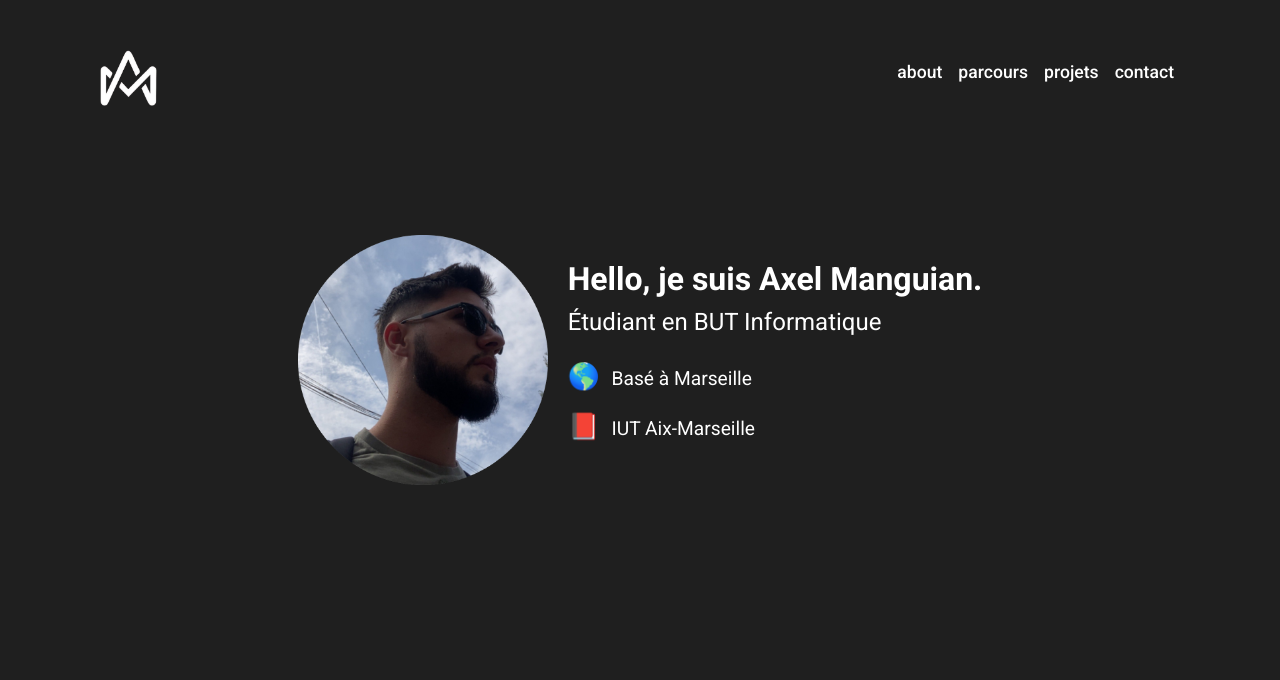
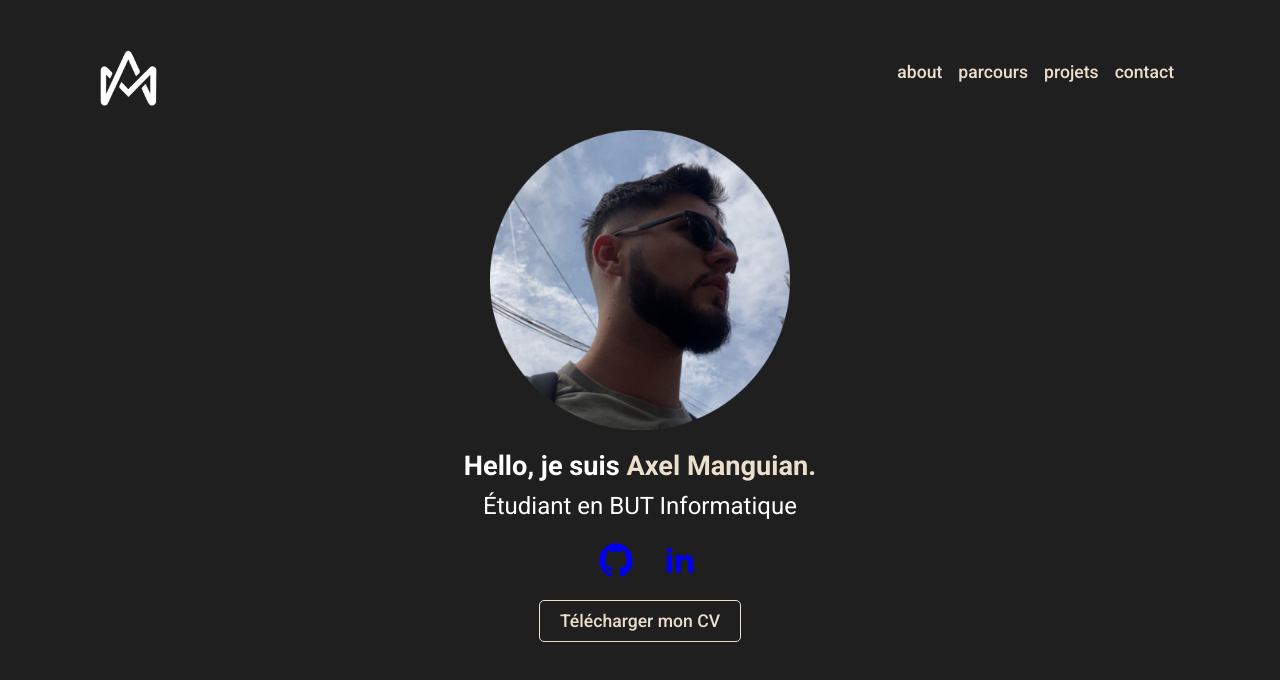
Before and after one commit to 16ur/myPF, a React (Vite) app: page / in a window 1280 px wide. Shown: the top 680 px of the page. Built offline with nearby package versions, Linux system fonts and the light colour scheme.

Commit message:
Refonte main page, dl CV, icons

```diff
--- a/src/App.jsx
+++ b/src/App.jsx
@@ -4,12 +4,14 @@
 import "./App.css";
 import Navbar from "./components/Navbar/Navbar";
 import CoreContent from "./components/CoreContent/CoreContent";
+import AboutContent from "./components/AboutContent/AboutContent";
 
 function App() {
   return (
     <>
       <Navbar />
       <CoreContent />
+      {/* <AboutContent /> */}
     </>
   );
 }
--- /dev/null
+++ b/src/components/AboutContent/AboutContent.css
@@ -0,0 +1,23 @@
+.aboutContent {
+  color: white;
+  display: flex;
+  justify-content: center;
+  position: relative;
+  margin-top: 20rem;
+}
+
+.aboutContent h1 {
+  font-weight: 500;
+}
+
+.aboutText {
+  color: white;
+  display: flex;
+  justify-content: center;
+  background-color: grey;
+  max-width: 800px;
+  margin-left: auto;
+  margin-right: auto;
+  padding: 20px;
+  border-radius: 10px;
+}
--- /dev/null
+++ b/src/components/AboutContent/AboutContent.jsx
@@ -0,0 +1,19 @@
+import "./AboutContent.css";
+
+function AboutContent() {
+  return (
+    <div>
+      <div className="aboutContent">
+        <h1>À propos de moi</h1>
+      </div>
+      <div className="aboutText">
+        <p>
+          Je suis un développeur web fullstack, passionné par les nouvelles
+          technologies et les applications web modernes.
+        </p>
+      </div>
+    </div>
+  );
+}
+
+export default AboutContent;
--- a/src/components/CoreContent/CoreContent.css
+++ b/src/components/CoreContent/CoreContent.css
@@ -1,19 +1,17 @@
 .coreContent {
   display: flex;
   justify-content: center;
-  align-items: center;
-  height: 50vh;
-}
-
-.container {
-  display: flex;
-  align-items: center;
+  height: 40vh;
+  margin-top: -30px;
 }
 
 .pdpLogoClass {
-  width: 250px;
+  width: 300px;
   height: auto;
-  margin-right: 20px;
+  display: block;
+  margin-left: auto;
+  margin-right: auto;
+  margin-bottom: 20px;
 }
 
 .textContainer {
@@ -24,6 +22,7 @@
 .coreContentTitle {
   font-family: "Roboto", sans-serif;
   font-weight: 700;
+  font-size: 1.7rem;
   margin: 0;
 }
 
@@ -33,12 +32,55 @@
   margin-top: 10px;
 }
 
-.coreContentSubTitle {
-  font-size: 1.2rem;
-  margin-top: 25px;
+.statusEtude {
+  display: flex;
+  justify-content: center;
 }
 
-.icons {
-  margin-right: 12px;
-  font-size: 1.6rem;
+.colorText {
+  color: #ecdfcc;
 }
+
+.myIcons {
+  color: #ecdfcc;
+  list-style: none;
+  display: flex;
+  justify-content: center;
+}
+
+.myIcons li {
+  margin-right: 1.5rem;
+  background-color: transparent;
+}
+
+.myIcons a:hover {
+  color: white;
+  cursor: pointer;
+}
+a:visited {
+  color: #ecdfcc;
+}
+
+.downloadCV {
+  display: flex;
+  justify-content: center;
+}
+
+.downloadCVButton {
+  background-color: #1f1f1f;
+  color: #ecdfcc;
+  border: 1px solid #ecdfcc;
+  border-radius: 5px;
+  padding: 10px 20px;
+  font-family: "Roboto", sans-serif;
+  font-weight: 500;
+  font-size: 1.1rem;
+  transition: background-color 0.3s ease, color 0.3s ease;
+}
+
+.downloadCVButton:hover {
+  background-color: #ecdfcc;
+  color: #1f1f1f;
+  cursor: pointer;
+  transition: background-color 0.3s ease, color 0.3s ease;
+}
--- a/src/components/CoreContent/CoreContent.jsx
+++ b/src/components/CoreContent/CoreContent.jsx
@@ -2,6 +2,7 @@
 
 import "./CoreContent.css";
 import pdpLogo from "../../assets/profilePic.png";
+import CV from "../../assets/CV_AXEL_MANGUIAN.pdf";
 import { useEffect } from "react";
 
 function CoreContent() {
@@ -20,16 +21,65 @@
         <div className="container">
           <img src={pdpLogo} className="pdpLogoClass" alt="pdp-logo" />
           <div className="textContainer">
-            <h1 className="coreContentTitle">Hello, je suis Axel Manguian.</h1>
-            <h2>Étudiant en BUT Informatique</h2>
-            <div className="coreContentSubTitle">
-              <p>
-                <span className="icons">🌎</span>Basé à Marseille
-              </p>
-              <p>
-                <span className="icons">📕</span>IUT Aix-Marseille
-              </p>
-            </div>
+            <h1 className="coreContentTitle">
+              Hello, je suis <span className="colorText">Axel Manguian.</span>
+            </h1>
+            <h2 className="statusEtude">Étudiant en BUT Informatique</h2>
+          </div>
+          <div className="icons">
+            <ul className="myIcons">
+              <li>
+                <a
+                  href="https://github.com/16ur"
+                  target="_blank"
+                  rel="noreferrer"
+                >
+                  <svg
+                    aria-hidden="true"
+                    xmlns="http://www.w3.org/2000/svg"
+                    width="40"
+                    height="40"
+                    fill="currentColor"
+                    viewBox="0 0 24 24"
+                  >
+                    <path
+                      fill-rule="evenodd"
+                      d="M12.006 2a9.847 9.847 0 0 0-6.484 2.44 10.32 10.32 0 0 0-3.393 6.17 10.48 10.48 0 0 0 1.317 6.955 10.045 10.045 0 0 0 5.4 4.418c.504.095.683-.223.683-.494 0-.245-.01-1.052-.014-1.908-2.78.62-3.366-1.21-3.366-1.21a2.711 2.711 0 0 0-1.11-1.5c-.907-.637.07-.621.07-.621.317.044.62.163.885.346.266.183.487.426.647.71.135.253.318.476.538.655a2.079 2.079 0 0 0 2.37.196c.045-.52.27-1.006.635-1.37-2.219-.259-4.554-1.138-4.554-5.07a4.022 4.022 0 0 1 1.031-2.75 3.77 3.77 0 0 1 .096-2.713s.839-.275 2.749 1.05a9.26 9.26 0 0 1 5.004 0c1.906-1.325 2.74-1.05 2.74-1.05.37.858.406 1.828.101 2.713a4.017 4.017 0 0 1 1.029 2.75c0 3.939-2.339 4.805-4.564 5.058a2.471 2.471 0 0 1 .679 1.897c0 1.372-.012 2.477-.012 2.814 0 .272.18.592.687.492a10.05 10.05 0 0 0 5.388-4.421 10.473 10.473 0 0 0 1.313-6.948 10.32 10.32 0 0 0-3.39-6.165A9.847 9.847 0 0 0 12.007 2Z"
+                      clip-rule="evenodd"
+                    />
+                  </svg>
+                </a>
+              </li>
+              <li>
+                <a
+                  href="https://www.linkedin.com/in/axel-manguian-648b1b251/"
+                  target="_blank"
+                  rel="noreferrer"
+                >
+                  <svg
+                    class="w-[48px] h-[48px] text-gray-800 dark:text-white"
+                    aria-hidden="true"
+                    xmlns="http://www.w3.org/2000/svg"
+                    width="40"
+                    height="40"
+                    fill="currentColor"
+                    viewBox="0 0 24 24"
+                  >
+                    <path
+                      fill-rule="evenodd"
+                      d="M12.51 8.796v1.697a3.738 3.738 0 0 1 3.288-1.684c3.455 0 4.202 2.16 4.202 4.97V19.5h-3.2v-5.072c0-1.21-.244-2.766-2.128-2.766-1.827 0-2.139 1.317-2.139 2.676V19.5h-3.19V8.796h3.168ZM7.2 6.106a1.61 1.61 0 0 1-.988 1.483 1.595 1.595 0 0 1-1.743-.348A1.607 1.607 0 0 1 5.6 4.5a1.601 1.601 0 0 1 1.6 1.606Z"
+                      clip-rule="evenodd"
+                    />
+                    <path d="M7.2 8.809H4V19.5h3.2V8.809Z" />
+                  </svg>
+                </a>
+              </li>
+            </ul>
+          </div>
+          <div className="downloadCV">
+            <a href={CV} download>
+              <button className="downloadCVButton">Télécharger mon CV</button>
+            </a>
           </div>
         </div>
       </div>
--- a/src/components/Navbar/Navbar.css
+++ b/src/components/Navbar/Navbar.css
@@ -32,7 +32,12 @@
 .navbarRight a {
   position: relative;
   text-decoration: none;
+  color: #ecdfcc;
+}
+
+.navbarRight a:hover {
   color: white;
+  cursor: pointer;
 }
 
 .navbarRight a::after {
--- a/src/components/Navbar/Navbar.jsx
+++ b/src/components/Navbar/Navbar.jsx
@@ -13,7 +13,6 @@
           <li>
             <a href="/about">about</a>
           </li>
-
           <li>
             <a href="/parcours">parcours</a>
           </li>
```
Also changed, not shown: 1 other file (tests, documents, lock files or other folders).
